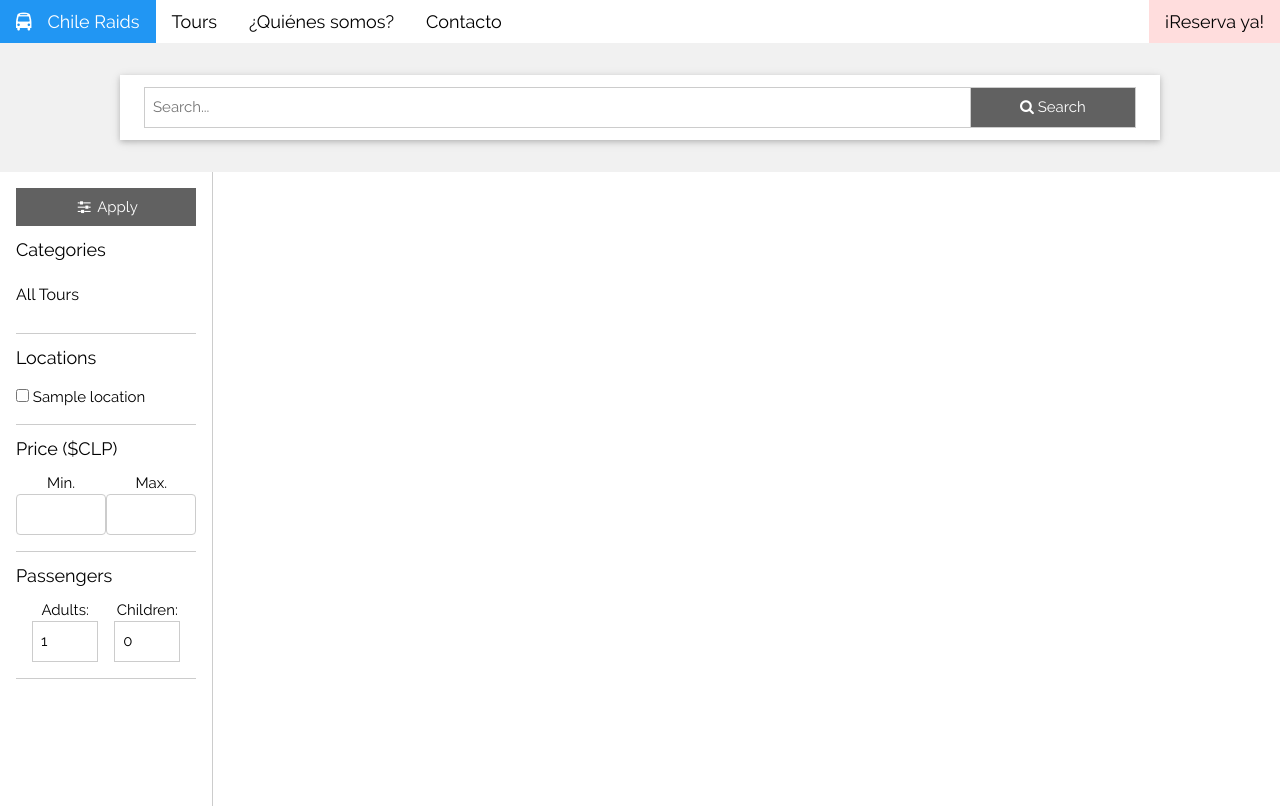
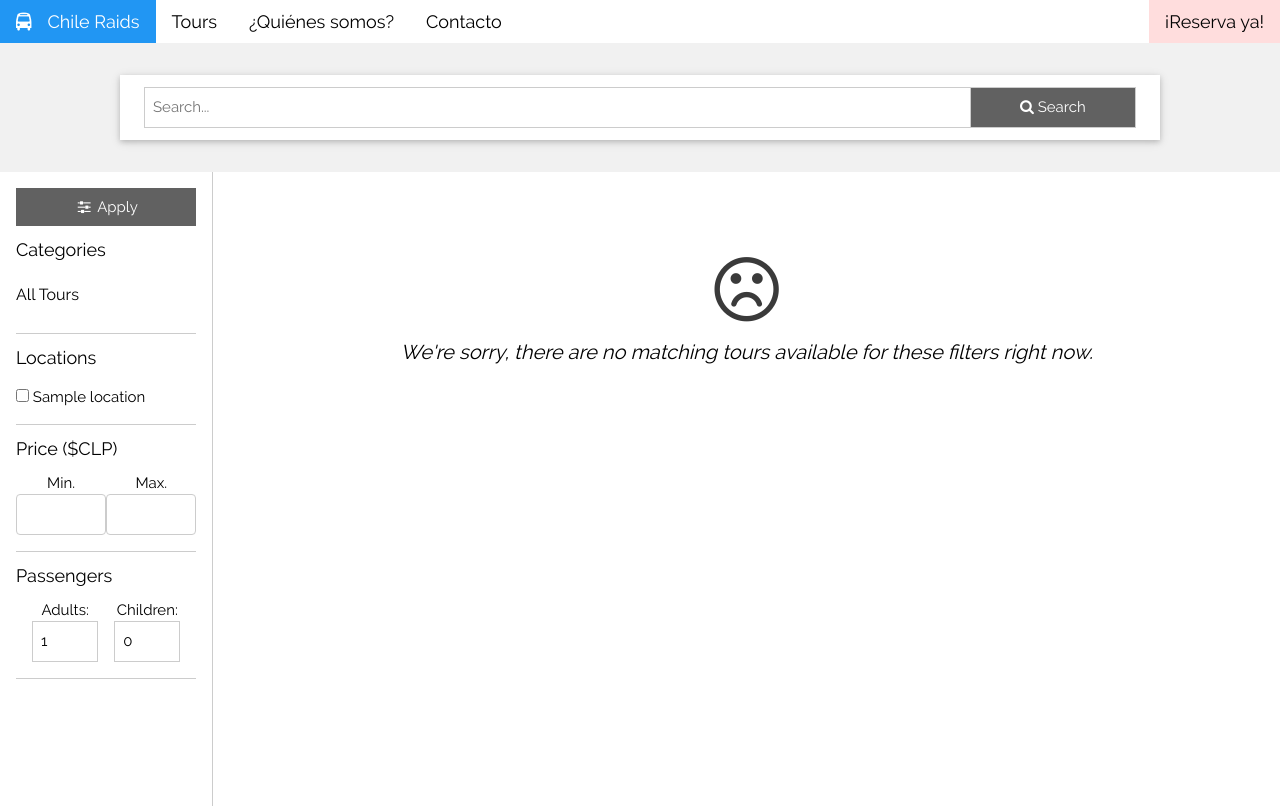
Before and after one commit to rabindranathfv/RaidChile, a Django app: page /tours/search in a window 1280 px wide. Shown: the top 806 px of the page. Run offline with Django 3.2, Linux system fonts and the light colour scheme; tables that the repository leaves empty hold one stand-in row (values such as "Sample post").

Commit message:
Add no search results placeholder text
- Adding a 'no matching tours' text to the tour search template for user
usability.

```diff
--- a/raidchileapp/templates/raidchileapp/tour_search.html
+++ b/raidchileapp/templates/raidchileapp/tour_search.html
@@ -56,6 +56,11 @@
 							<a class="w3-button w3-block w3-black w3-margin-bottom" href="{{ tour.get_absolute_url }}">See more...</a>
 						</div>
 					</div>
+				{% empty %}
+					<div class="w3-col s12 w3-center w3-padding-64">
+						<i class="w3-text-dark-gray fa fa-frown-o fa-5x"></i>
+						<h4><em>We're sorry, there are no matching tours available for these filters right now.</em></h4>
+					</div>
 				{% endfor %}
 			</div>
 		</div>
```
